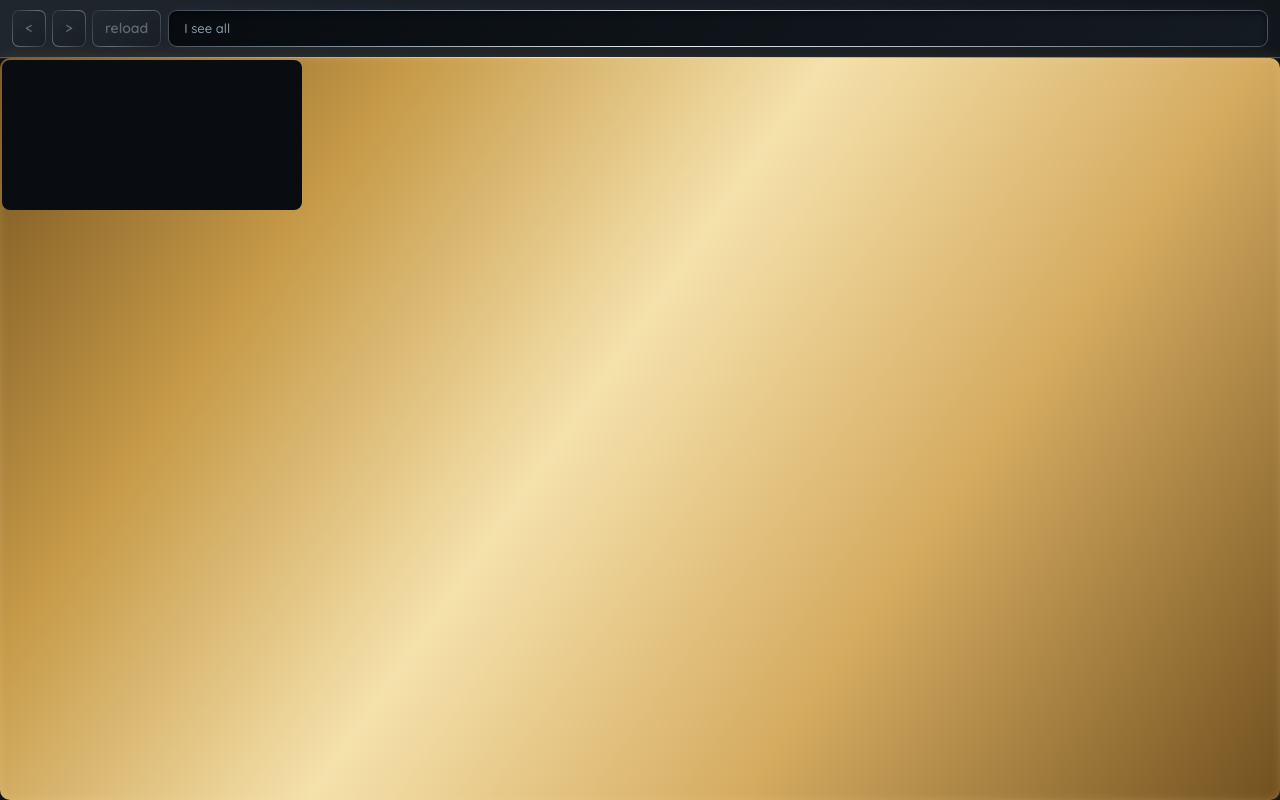
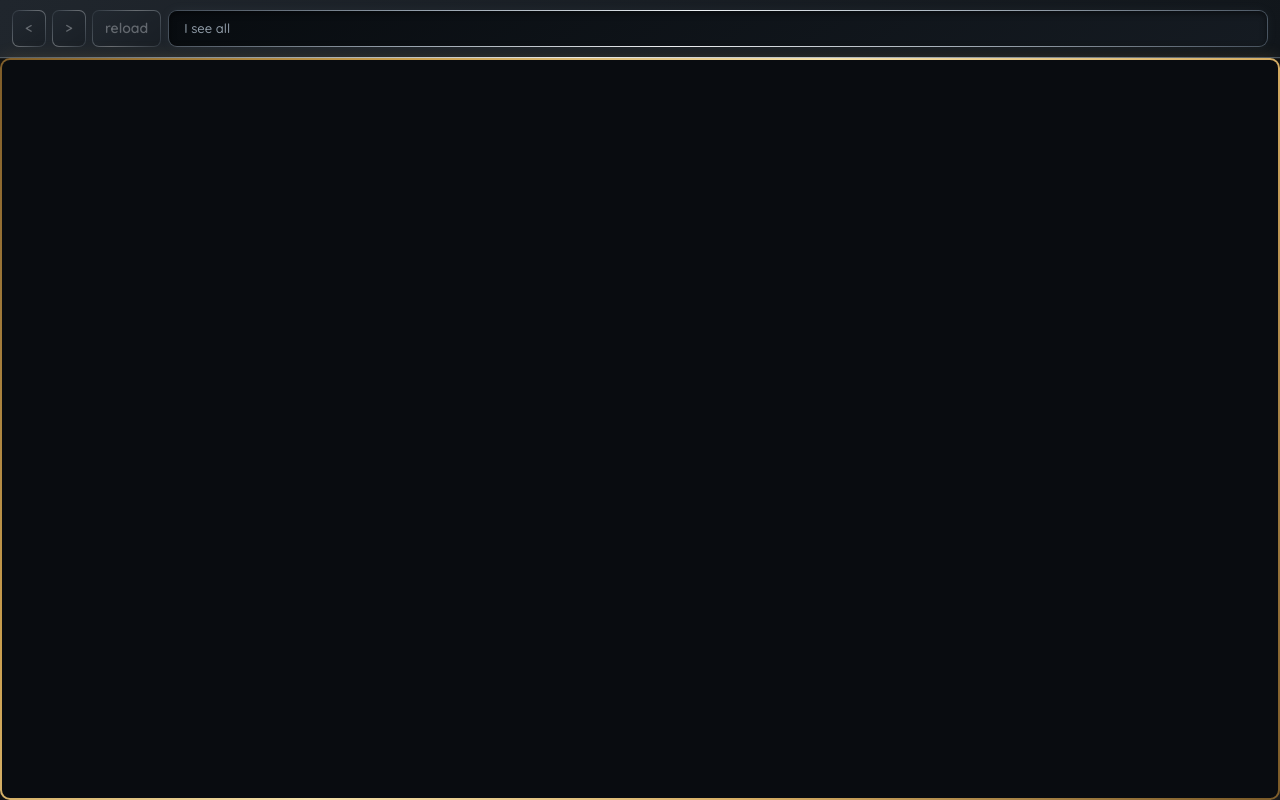
Before and after one commit to Dakado14/rebellion-wisp, a website with bundled scripts: page scramjet-app/public/index.html in a window 1280 px wide. Built offline with nearby package versions, Linux system fonts and the light colour scheme.

Commit message:
Update styles.css

```diff
--- a/scramjet-app/public/styles.css
+++ b/scramjet-app/public/styles.css
@@ -421,18 +421,27 @@ select:focus-visible {
 
 /* WEBSITE DISPLAY */
 
+/* WEBSITE DISPLAY — FULL SIZE */
+
 .frame {
   position: absolute;
-  inset: 2px;
+  top: 2px;
+  left: 2px;
 
-  width: auto;
-  height: auto;
+  width: calc(100% - 4px);
+  height: calc(100% - 4px);
 
   border: 0;
   border-radius: 8px;
   display: none;
 
   background: #090c10;
+}
+
+/* KEEP THE ACTIVE WEBSITE VISIBLE */
+
+.frame--active {
+  display: block;
 }
 
 .frame--active {
```
